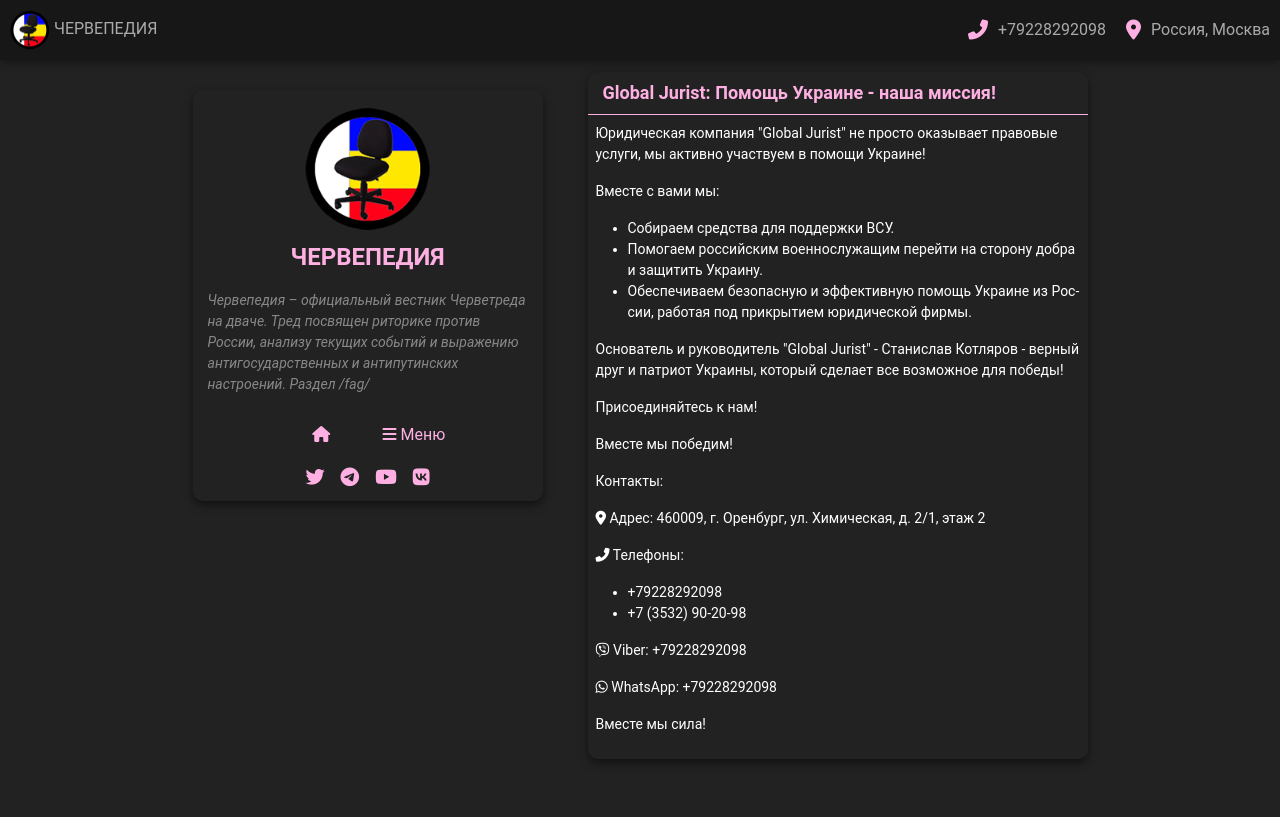
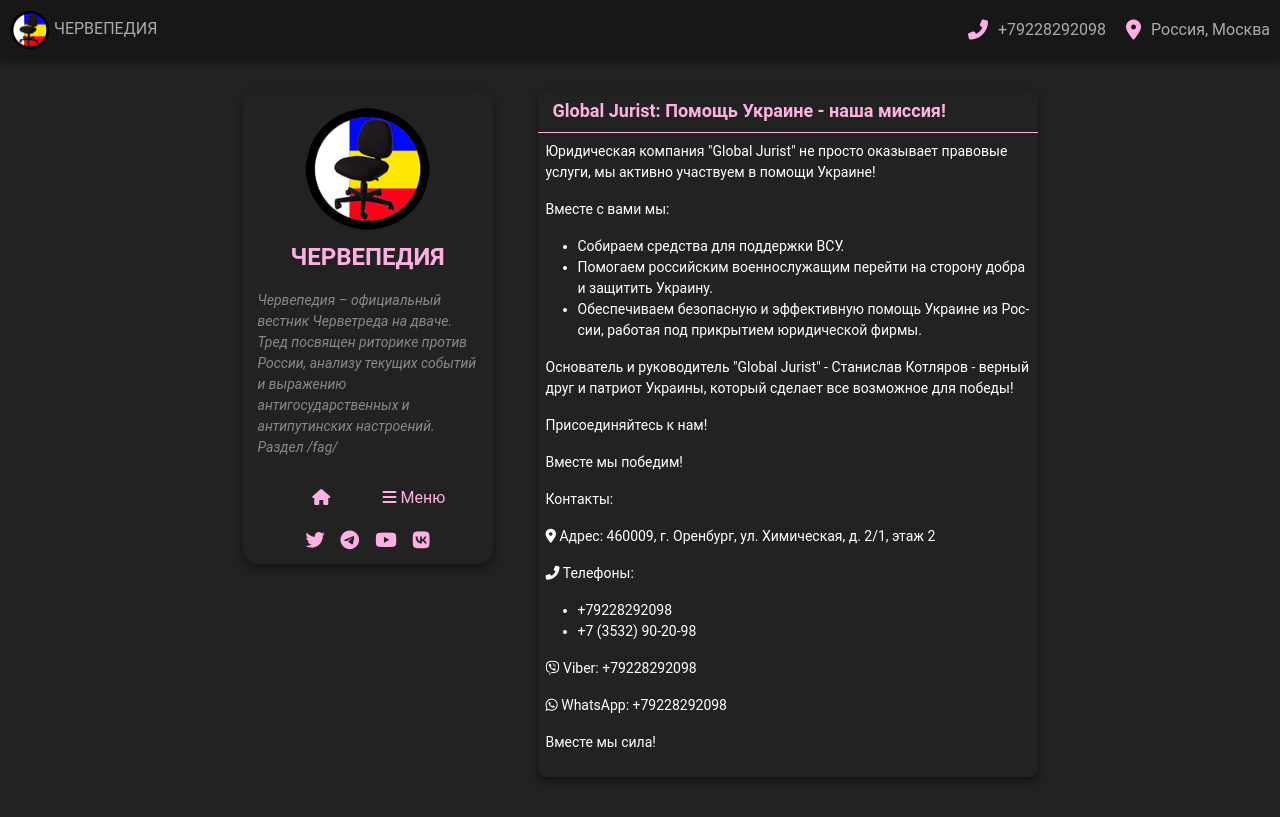
Before and after one commit to chervepedia/chervepedia.github.io, a Jekyll site: the page built from contact.md, in a window 1280 px wide. Shown: the top 817 px of the page. Built offline with Jekyll 4.4.1, drawn with Linux system fonts in a browser that asks for light colours; comment, search, counter and statistics services are not loaded.

Commit message:
Update style.css

```diff
--- a/assets/css/style.css
+++ b/assets/css/style.css
@@ -196,13 +196,13 @@
     width: 100%;
     max-width: 500px; /* Ширина контента */
     padding-bottom: 50px; /* Уменьшен отступ снизу */
-margin-top: 45px;
-
+    margin-top: 24px;
 }
 
 /* Стили для постов */
 .post {
     background-color: #222;
+    margin-top: 45px;
     margin-bottom: 24px;
     padding: 0;
     width: 100%;
@@ -352,10 +352,10 @@
     position: sticky;
     top: 20px;
     width: 100%;
-    max-width: 350px; /* Ширина сайдбара */
+    max-width: 300px; /* Ширина сайдбара */
     margin-right: 45px;
-    border-radius: 10px; /* Закругление углов */
-box-shadow: 0 4px 10px rgba(0, 0, 0, 0.5); /* Тень для сайдбара */
+    box-shadow: 0px 4px 10px rgba(0, 0, 0, 0.5);
+    border-radius: 15px; /* Закругление краёв */
 }
 
 /* Стили для контейнеров логотипа, заголовка, описания и меню */
@@ -537,44 +537,25 @@
         justify-content: center;
         align-items: flex-start;
         max-width: 90%;
-margin-top: 45px;
     }
 
-  /* Стили для сайдбара */
     .sidebar {
-    background-color: #222;
-    text-align: center;
-    padding: 15px;
-    margin-bottom: 20px;
+        margin-right: 45px;
 margin-top: 45px;
-    position: sticky;
-    top: 20px;
+        top: 0;
         width: 100%;
-    max-width: 350px; /* Ширина сайдбара */
-    margin-right: 45px;
-    border-radius: 10px; /* Закругление углов */
-box-shadow: 0 4px 10px rgba(0, 0, 0, 0.5); /* Тень для сайдбара */
+        max-width: 250px; /* Ширина сайдбара */
     }
 
-
-    /* Стили для контента */
     .content {
-    flex: 1;
-    display: flex;
-    flex-direction: column;
-    align-items: center;
-    width: 100%;
         max-width: 500px; /* Ширина контента */
-    padding-bottom: 50px; /* Уменьшен отступ снизу */
-margin-top: 27px;
-
+        margin-top: 0;
     }
 
     .back-to-top {
         bottom: 100px;
         right: 40px;
     }
-
 }
 
 
```
Lines whose indentation alone changed are shown as unchanged.
